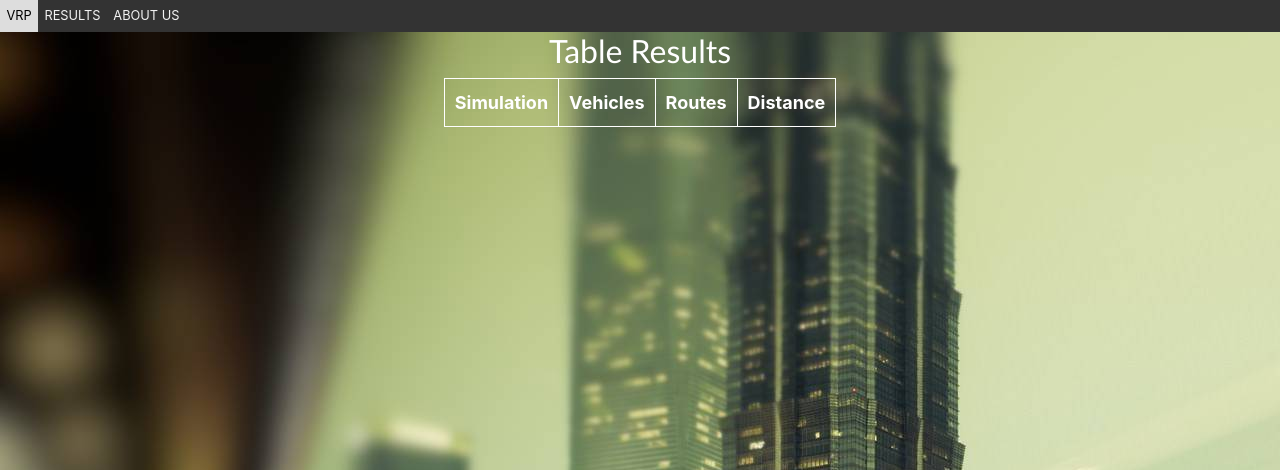
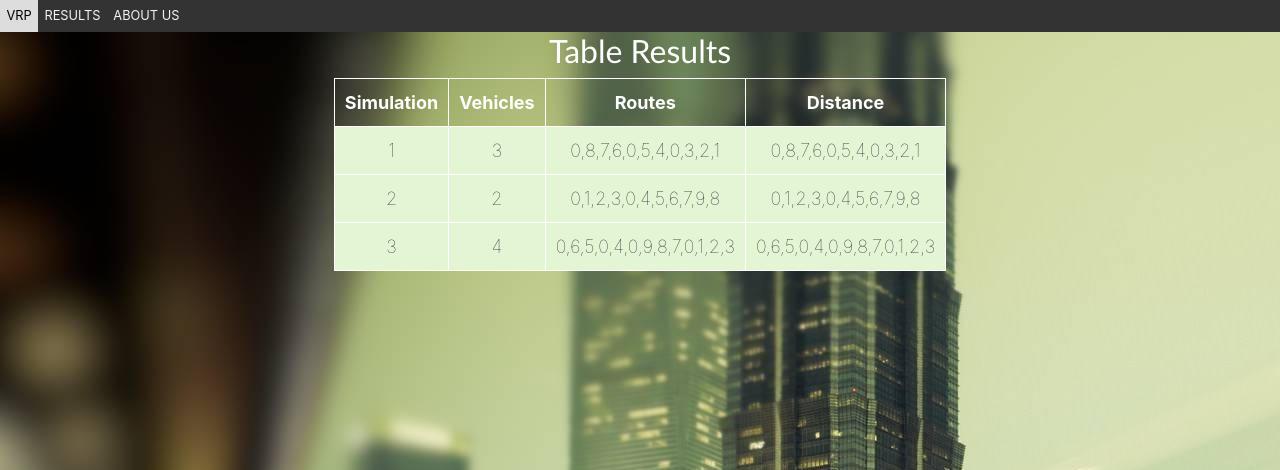
Before and after one commit to victorcmg/tp-ico, a Django app: page /result/ in a window 1280 px wide. Shown: the top 470 px of the page. Run offline with Django 3.2, Linux system fonts and the light colour scheme; lists and menus that the app fills with data are empty; some libraries are stand-ins or nearby versions.

Commit message:
json-concluido

```diff
--- /dev/null
+++ b/VRP/static/images/data.json
@@ -0,0 +1,47 @@
+[
+    {
+        "ID": "1",
+        "Algorithm": "a",
+        "Vehicles": 3,
+        "Routes": [
+            "0,8,7,6",
+            "0,5,4",
+            "0,3,2,1"
+        ],
+        "Distance": [
+            "14",
+            "16",
+            "15"
+        ]
+    },
+    {
+        "ID": "1",
+        "Algorithm": "a",
+        "Vehicles": 2,
+        "Routes": [
+            "0,1,2,3",
+            "0,4,5,6,7,9,8"
+        ],
+        "Distance": [
+            "23",
+            "28"
+        ]
+    },
+    {
+        "ID": "1",
+        "Algorithm": "a",
+        "Vehicles": 4,
+        "Routes": [
+            "0,6,5",
+            "0,4",
+            "0,9,8,7",
+            "0,1,2,3"
+        ],
+        "Distance": [
+            "19",
+            "18",
+            "18",
+            "17"
+        ]
+    }
+]
--- a/VRP/templates/result.html
+++ b/VRP/templates/result.html
@@ -91,15 +91,15 @@
                   $.getJSON("{% static 'images/data.json' %}",
                           function (data) {
                       var student = '';
-
+                      var counter =0;
                       // ITERATING THROUGH OBJECTS
                       $.each(data, function (key, value) {
-
+                                counter = counter +1
                           //CONSTRUCTION OF ROWS HAVING
                           // DATA FROM JSON OBJECT
                           student += '<tr>';
                           student += '<td>' +
-                              value.ID + '</td>';
+                            counter + '</td>';
 
                           student += '<td>' +
                               value.Vehicles + '</td>';
```
Also changed, not shown: VRP/static/js/app.js (+0 -33 lines), VRP/views.py (+37 -17 lines), VRP/static/js/main.js (deleted).
